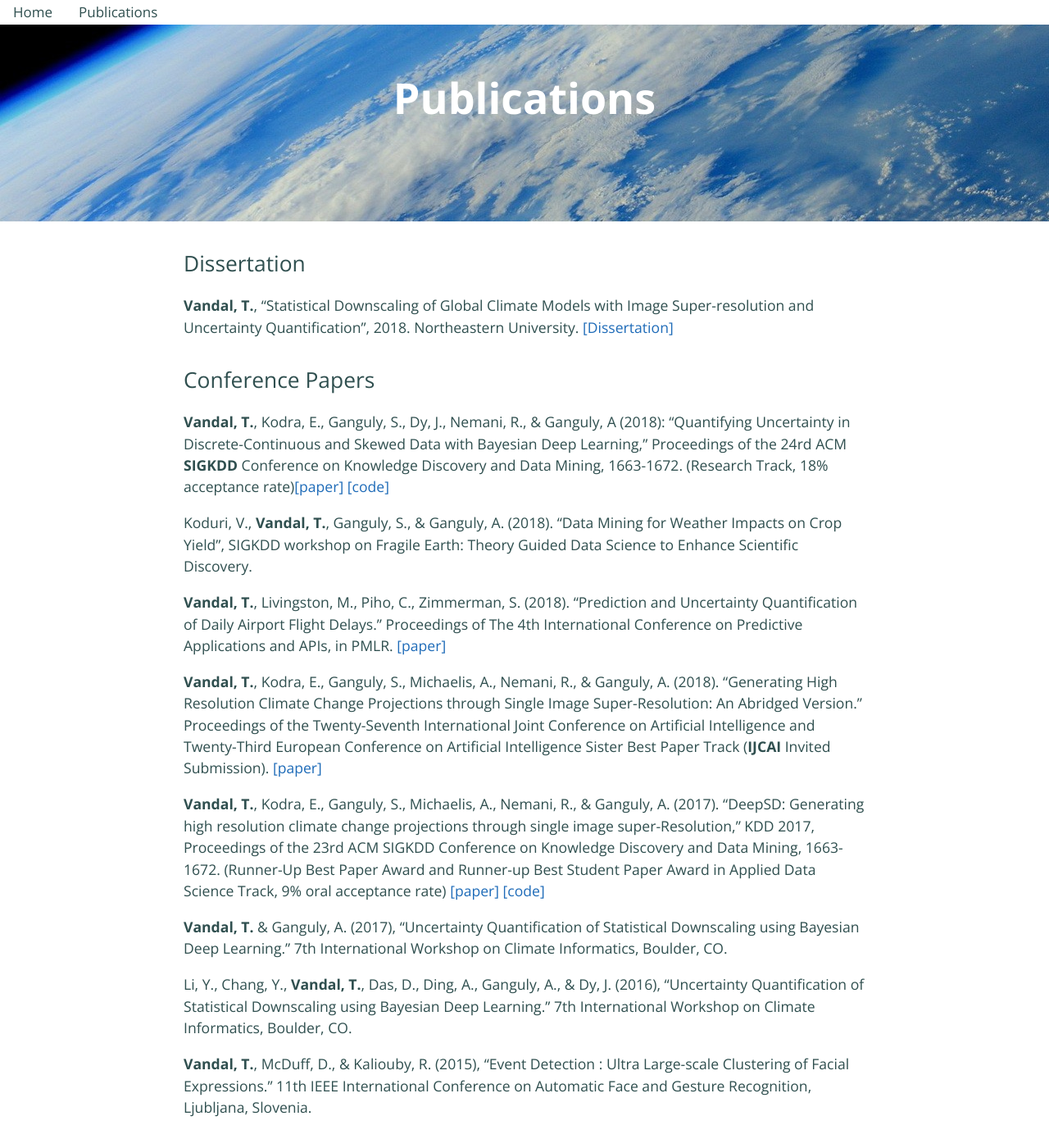
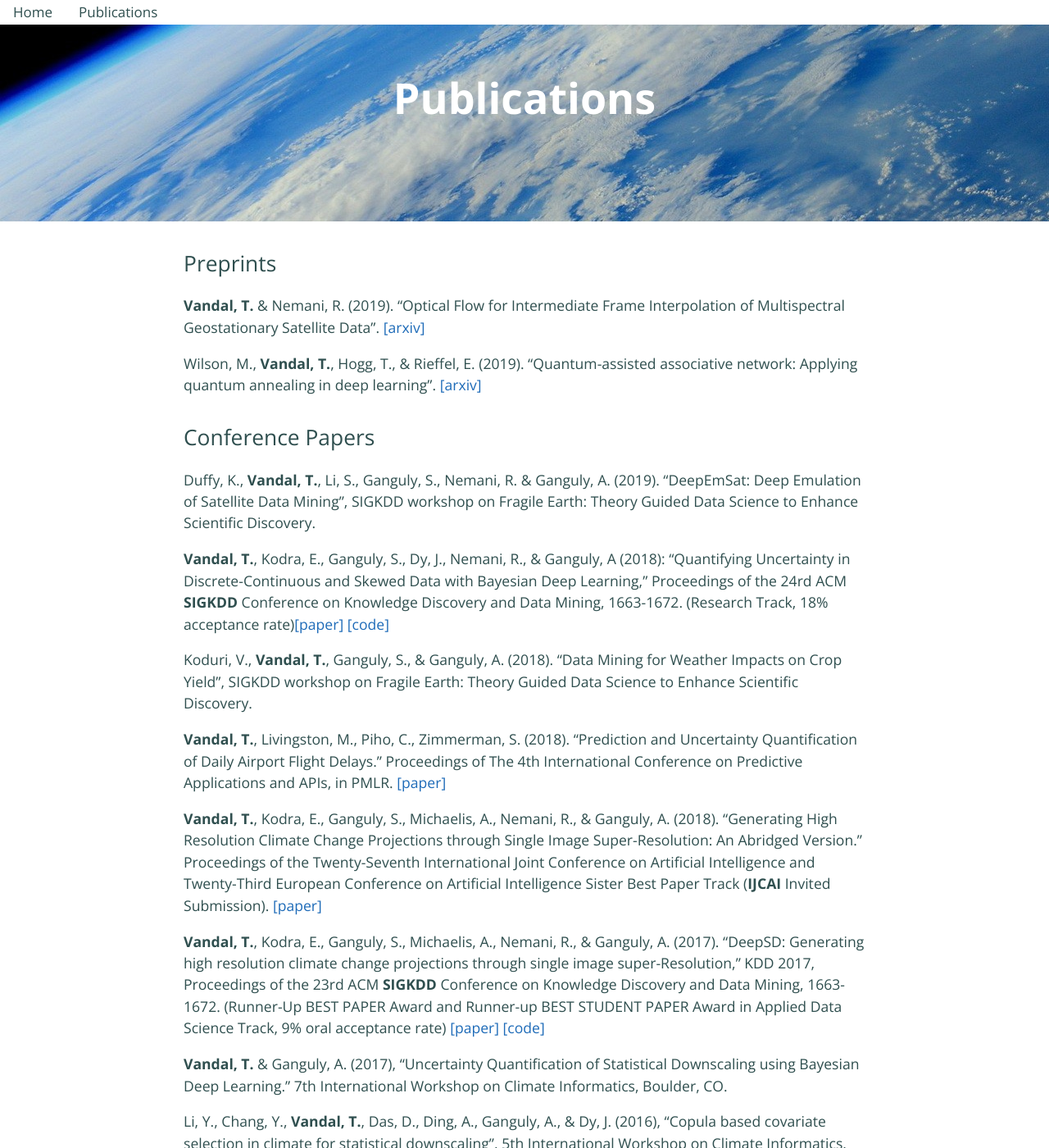
Before and after one commit to tjvandal/tjvandal.github.io, a Jekyll site: the page built from publications.md, in a window 1280 px wide and 1400 px high. Shown: the whole window at 82% size. Built offline with Jekyll 4.4.1, drawn with Linux system fonts in a browser that asks for light colours; the repository's description, which GitHub fills in, is left out; some of the changed text lies outside the part shown.

Commit message:
adding pubs

```diff
--- a/publications.md
+++ b/publications.md
@@ -5,11 +5,15 @@ description:
 featured-img: assets/images/earth-wide.jpg
 ---
 
-## Dissertation
+## Preprints
 
-**Vandal, T.**, “Statistical Downscaling of Global Climate Models with Image Super-resolution and Uncertainty Quantification”, 2018. Northeastern University. [[Dissertation]](./papers/vandal_dissertation_2018.pdf)
+**Vandal, T.** & Nemani, R. (2019). "Optical Flow for Intermediate Frame Interpolation of Multispectral Geostationary Satellite Data". [[arxiv]](https://arxiv.org/pdf/1907.12013.pdf)
+
+Wilson, M., **Vandal, T.**, Hogg, T., & Rieffel, E. (2019). "Quantum-assisted associative network: Applying quantum annealing in deep learning". [[arxiv]](https://arxiv.org/pdf/1904.10573.pdf)
 
 ## Conference Papers
+
+Duffy, K., **Vandal, T.**, Li, S., Ganguly, S., Nemani, R. & Ganguly, A. (2019). "DeepEmSat: Deep Emulation of Satellite Data Mining", SIGKDD workshop on Fragile Earth: Theory Guided Data Science to Enhance Scientific Discovery.
 
 **Vandal, T.**, Kodra, E., Ganguly, S., Dy, J., Nemani, R., & Ganguly, A (2018): “Quantifying Uncertainty in Discrete-Continuous and Skewed Data with Bayesian Deep Learning,” Proceedings of the 24rd ACM **SIGKDD** Conference on Knowledge Discovery and Data Mining, 1663-1672. (Research Track, 18% acceptance rate)[[paper]](https://www.kdd.org/kdd2018/accepted-papers/view/quantifying-uncertainty-in-discrete-continuous-and-skewed-data-with-bayesia) [[code]](https://github.com/tjvandal/discrete-continuous-bdl)
 
@@ -19,17 +23,21 @@ Koduri, V., **Vandal, T.**, Ganguly, S., & Ganguly, A. (2018). “Data Mining fo
 
 **Vandal, T.**, Kodra, E., Ganguly, S., Michaelis, A., Nemani, R., & Ganguly, A. (2018). “Generating High Resolution Climate Change Projections through Single Image Super-Resolution: An Abridged Version.” Proceedings of the Twenty-Seventh International Joint Conference on Artificial Intelligence and Twenty-Third European Conference on Artificial Intelligence Sister Best Paper Track (**IJCAI** Invited Submission). [[paper]](https://www.ijcai.org/proceedings/2018/0759.pdf)
 
-**Vandal, T.**, Kodra, E., Ganguly, S., Michaelis, A., Nemani, R., & Ganguly, A. (2017). “DeepSD: Generating high resolution climate change projections through single image super-Resolution,” KDD 2017, Proceedings of the 23rd ACM SIGKDD Conference on Knowledge Discovery and Data Mining, 1663-1672. (Runner-Up Best Paper Award and Runner-up Best Student Paper Award in Applied Data Science Track, 9% oral acceptance rate) [[paper]](https://www.kdd.org/kdd2017/papers/view/deepsd-generating-high-resolution-climate-change-projections-through-single) [[code]](https://github.com/tjvandal/deepsd)
+**Vandal, T.**, Kodra, E., Ganguly, S., Michaelis, A., Nemani, R., & Ganguly, A. (2017). “DeepSD: Generating high resolution climate change projections through single image super-Resolution,” KDD 2017, Proceedings of the 23rd ACM **SIGKDD** Conference on Knowledge Discovery and Data Mining, 1663-1672. (Runner-Up BEST PAPER Award and Runner-up BEST STUDENT PAPER Award in Applied Data Science Track, 9% oral acceptance rate) [[paper]](https://www.kdd.org/kdd2017/papers/view/deepsd-generating-high-resolution-climate-change-projections-through-single) [[code]](https://github.com/tjvandal/deepsd)
 
 **Vandal, T.** & Ganguly, A. (2017), “Uncertainty Quantification of Statistical Downscaling using Bayesian Deep Learning.” 7th International Workshop on Climate Informatics, Boulder, CO.
 
-Li, Y., Chang, Y., **Vandal, T.**,  Das, D., Ding, A., Ganguly,  A., & Dy, J. (2016), “Uncertainty Quantification of Statistical Downscaling using Bayesian Deep Learning.” 7th International Workshop on Climate Informatics, Boulder, CO.
+Li, Y., Chang, Y., **Vandal, T.**,  Das, D., Ding, A., Ganguly,  A., & Dy, J. (2016), “Copula based covariate selection in climate for statistical downscaling", 5th International Workshop on Climate Informatics, Boulder, CO.
 
-**Vandal, T.**, McDuff, D., & Kaliouby, R. (2015), “Event Detection : Ultra Large-scale Clustering of Facial Expressions.” 11th IEEE International Conference on Automatic Face and Gesture Recognition, Ljubljana, Slovenia.
+**Vandal, T.**, McDuff, D., & Kaliouby, R. (2015), “Event Detection : Ultra Large-scale Clustering of Facial Expressions.” 11th IEEE International Conference on Automatic Face and Gesture Recognition, Ljubljana, Slovenia. [[paper]](http://www.affectiva.com/wp-content/uploads/2017/03/Event-Detection-Ultra-Large-scale-Clustering-of-Facial-Expressions.pdf)
 
 ## Journal Publications
 
 **Vandal, T.**, E. Kodra, and A. Ganguly, “Intercomparison of Machine Learning Methods for Statistical Downscaling: The Case of Daily and Extreme Precipitation.” Theoretical and Applied Climatology. September 2018.
+
+## Dissertation
+
+**Vandal, T.**, “Statistical Downscaling of Global Climate Models with Image Super-resolution and Uncertainty Quantification”, 2018. Northeastern University. [[Dissertation]](./papers/vandal_dissertation_2018.pdf)
 
 ## Book Chapters
 
@@ -37,7 +45,7 @@ Li, Y., Chang, Y., **Vandal, T.**,  Das, D., Ding, A., Ganguly,  A., & Dy, J. (2
 
 ## Conference Poster Presentations
 
-**Vandal, T.**, Ganguly, S., Kodra, E., Dy, J., Michaelis, A., Nemani, R., & Ganguly, A. (2018). Image Super-Resolution and Uncertainty Quantification for Earth Science Data on NASA Earth Exchange AI Platform(Invited). In AGU Fall Meeting Abstracts.
+**Vandal, T.**, Ganguly, S., Kodra, E., Dy, J., Michaelis, A., Nemani, R., & Ganguly, A. (2018). Image Super-Resolution and Uncertainty Quantification for Earth Science Data on NASA Earth Exchange AI Platform (Invited). In AGU Fall Meeting Abstracts.
 
 Ganguly, S., Kalia, S., Duffy, K., Collier, E., Shreekant, G., Li, S., Mukhopadhyay, S., Prabhat, **Vandal, T.**, Albert, A., Hashimoto, H., Wang, W., Lee, T., Choudhury, D., Michaelis, A., Saatchi, S., Tucker, C., & Nemani, R (2018). NEX-AI: A Cloud and HPC Agnostic Framework for Scaling Deep Learning and Machine Learning Applications for Earth Science. In AGU Fall Meeting Abstracts.
 
```
Also changed, not shown: index.md (+2 -5 lines).
